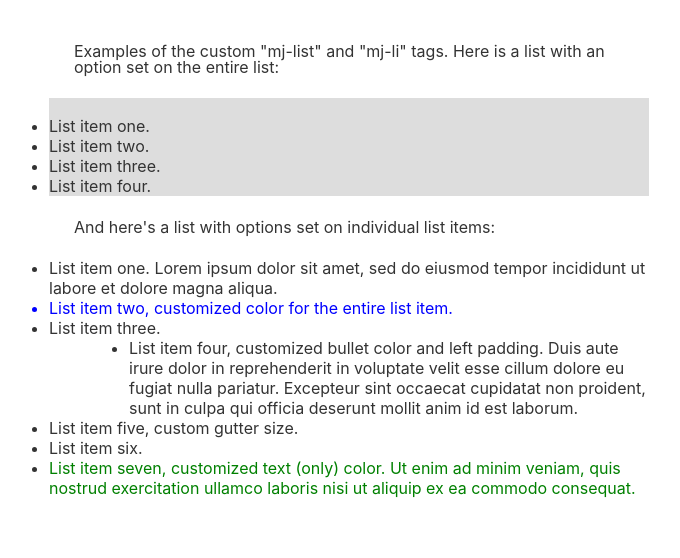
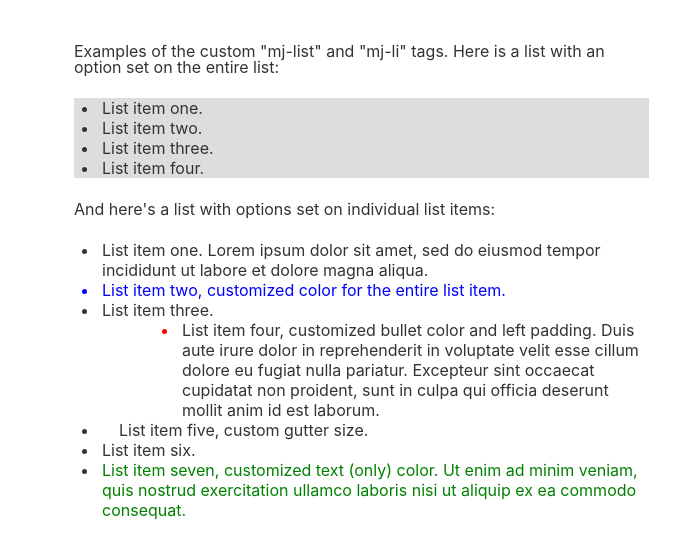
Before and after one commit to premail/mjml-bullet-list, a website: page examples/index.html in a window 1280 px wide. Shown: the whole page, without its empty margins (291-971 px from the left). Drawn offline with Linux system fonts and the light colour scheme.

Commit message:
Regenerating examples
Signed-off-by: Ivan Boothe <ivan@rootwork.org>

```diff
--- a/examples/index.html
+++ b/examples/index.html
@@ -81,26 +81,7 @@
       }
     </style>
 
-    <style type="text/css">
-
-
-
-      @list list-item--custom {
-        mso-level-number-format: bullet;
-        mso-level-text: undefined;
-      }
-      @media screen and ( -webkit-min-device-pixel-ratio:0 ) {
-        .list-item--custom { list-style: none; }
-        .list-item--custom:before {
-          content: 'undefined';
-          margin-left: -10px;
-        }
-        .list-item--custom span {
-          padding-left: 5px;
-        }
-        [class="x_custom"] { list-style: initial !important; }
-        [data-outlook-cycle] .list-item--custom { list-style: initial !important; }
-    </style>
+    <style type="text/css"></style>
 
     <!-- prettier-ignore -->
   </head>
@@ -157,7 +138,7 @@
                       <tr>
                         <td
                           vertical-align="top"
-                          style="font-size:0px;word-break:break-word;"
+                          style="font-size:0px;padding-left:25px;word-break:break-word;"
                         >
                           <div
                             class="mj-column-px-NaN mj-outlook-group-fix list"
@@ -168,7 +149,19 @@
                               cellpadding="0"
                               cellspacing="0"
                               role="presentation"
-                              style="background-color:#dddddd;border-top:18px #ddd solid;vertical-align:top;"
+                              width="100%"
+                            >
+                              <tbody>
+                                <tr>
+                                  <td
+                                    style="background-color:#dddddd;vertical-align:top;padding-left:25px;"
+                                  >
+                                    <table
+                                      border="0"
+                                      cellpadding="0"
+                                      cellspacing="0"
+                                      role="presentation"
+                                      style
                                       width="100%"
                                     >
                                       <tbody>
@@ -187,7 +180,7 @@
                                               <li
                                                 role="list-item"
                                                 class="list-item"
-                                        style
+                                                style="margin: 0; padding: 0; padding-left: 3px;"
                                               >
                                                 <span
                                                   class="list-item__text"
@@ -215,7 +208,7 @@
                                               <li
                                                 role="list-item"
                                                 class="list-item"
-                                        style
+                                                style="margin: 0; padding: 0; padding-left: 3px;"
                                               >
                                                 <span
                                                   class="list-item__text"
@@ -243,7 +236,7 @@
                                               <li
                                                 role="list-item"
                                                 class="list-item"
-                                        style
+                                                style="margin: 0; padding: 0; padding-left: 3px;"
                                               >
                                                 <span
                                                   class="list-item__text"
@@ -271,7 +264,7 @@
                                               <li
                                                 role="list-item"
                                                 class="list-item"
-                                        style
+                                                style="margin: 0; padding: 0; padding-left: 3px;"
                                               >
                                                 <span
                                                   class="list-item__text"
@@ -281,6 +274,10 @@
                                                 </span>
                                               </li>
                                             </ul>
+                                          </td>
+                                        </tr>
+                                      </tbody>
+                                    </table>
                                   </td>
                                 </tr>
                               </tbody>
@@ -308,7 +305,7 @@
                       <tr>
                         <td
                           vertical-align="top"
-                          style="font-size:0px;word-break:break-word;"
+                          style="font-size:0px;padding-left:25px;word-break:break-word;"
                         >
                           <div
                             class="mj-column-px-NaN mj-outlook-group-fix list"
@@ -319,7 +316,19 @@
                               cellpadding="0"
                               cellspacing="0"
                               role="presentation"
-                              style="vertical-align:top;"
+                              width="100%"
+                            >
+                              <tbody>
+                                <tr>
+                                  <td
+                                    style="vertical-align:top;padding-left:25px;"
+                                  >
+                                    <table
+                                      border="0"
+                                      cellpadding="0"
+                                      cellspacing="0"
+                                      role="presentation"
+                                      style
                                       width="100%"
                                     >
                                       <tbody>
@@ -338,15 +347,16 @@
                                               <li
                                                 role="list-item"
                                                 class="list-item"
-                                        style
+                                                style="margin: 0; padding: 0; padding-left: 3px;"
                                               >
                                                 <span
                                                   class="list-item__text"
                                                   style="color:#333333;text-align:left;"
                                                 >
-                                          List item one. Lorem ipsum dolor sit
-                                          amet, sed do eiusmod tempor incididunt
-                                          ut labore et dolore magna aliqua.
+                                                  List item one. Lorem ipsum
+                                                  dolor sit amet, sed do eiusmod
+                                                  tempor incididunt ut labore et
+                                                  dolore magna aliqua.
                                                 </span>
                                               </li>
                                             </ul>
@@ -368,14 +378,15 @@
                                               <li
                                                 role="list-item"
                                                 class="list-item"
-                                        style
+                                                style="margin: 0; padding: 0; padding-left: 3px;"
                                               >
                                                 <span
                                                   class="list-item__text"
                                                   style="color:blue;text-align:left;"
                                                 >
-                                          List item two, customized color for
-                                          the entire list item.
+                                                  List item two, customized
+                                                  color for the entire list
+                                                  item.
                                                 </span>
                                               </li>
                                             </ul>
@@ -397,7 +408,7 @@
                                               <li
                                                 role="list-item"
                                                 class="list-item"
-                                        style
+                                                style="margin: 0; padding: 0; padding-left: 3px;"
                                               >
                                                 <span
                                                   class="list-item__text"
@@ -425,20 +436,22 @@
                                               <li
                                                 role="list-item"
                                                 class="list-item"
-                                        style
+                                                style="color: red; margin: 0; padding: 0; padding-left: 3px;"
                                               >
                                                 <span
                                                   class="list-item__text"
                                                   style="color:#333333;text-align:left;"
                                                 >
-                                          List item four, customized bullet
-                                          color and left padding. Duis aute
-                                          irure dolor in reprehenderit in
-                                          voluptate velit esse cillum dolore eu
-                                          fugiat nulla pariatur. Excepteur sint
-                                          occaecat cupidatat non proident, sunt
-                                          in culpa qui officia deserunt mollit
-                                          anim id est laborum.
+                                                  List item four, customized
+                                                  bullet color and left padding.
+                                                  Duis aute irure dolor in
+                                                  reprehenderit in voluptate
+                                                  velit esse cillum dolore eu
+                                                  fugiat nulla pariatur.
+                                                  Excepteur sint occaecat
+                                                  cupidatat non proident, sunt
+                                                  in culpa qui officia deserunt
+                                                  mollit anim id est laborum.
                                                 </span>
                                               </li>
                                             </ul>
@@ -460,13 +473,14 @@
                                               <li
                                                 role="list-item"
                                                 class="list-item"
-                                        style
+                                                style="margin: 0; padding: 0; padding-left: 20px;"
                                               >
                                                 <span
                                                   class="list-item__text"
                                                   style="color:#333333;text-align:left;"
                                                 >
-                                          List item five, custom gutter size.
+                                                  List item five, custom gutter
+                                                  size.
                                                 </span>
                                               </li>
                                             </ul>
@@ -488,7 +502,7 @@
                                               <li
                                                 role="list-item"
                                                 class="list-item"
-                                        style
+                                                style="margin: 0; padding: 0; padding-left: 3px;"
                                               >
                                                 <span
                                                   class="list-item__text"
@@ -516,20 +530,25 @@
                                               <li
                                                 role="list-item"
                                                 class="list-item"
-                                        style
+                                                style="margin: 0; padding: 0; padding-left: 3px;"
                                               >
                                                 <span
                                                   class="list-item__text"
                                                   style="color:green;text-align:left;"
                                                 >
-                                          List item seven, customized text
-                                          (only) color. Ut enim ad minim veniam,
-                                          quis nostrud exercitation ullamco
-                                          laboris nisi ut aliquip ex ea commodo
+                                                  List item seven, customized
+                                                  text (only) color. Ut enim ad
+                                                  minim veniam, quis nostrud
+                                                  exercitation ullamco laboris
+                                                  nisi ut aliquip ex ea commodo
                                                   consequat.
                                                 </span>
                                               </li>
                                             </ul>
+                                          </td>
+                                        </tr>
+                                      </tbody>
+                                    </table>
                                   </td>
                                 </tr>
                               </tbody>
```
Also changed, not shown: 1 other file. Lines whose indentation alone changed are shown as unchanged.
